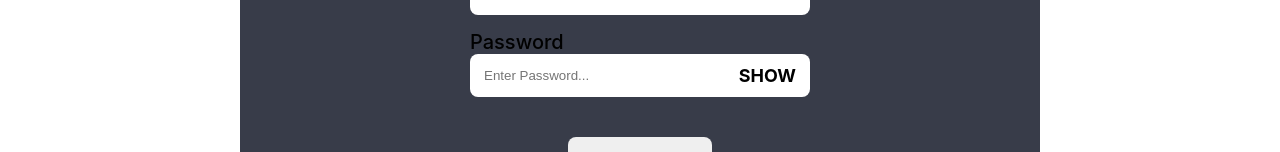
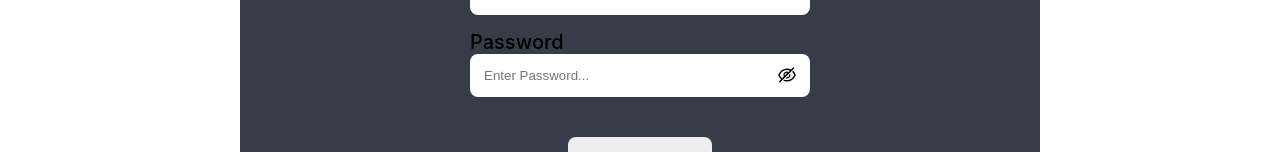
Before and after one commit to mikhail-na/goit-react-hw-08-phonebook, a React (Create React App) app: page /goit-react-hw-08-phonebook/login in a window 1280 px wide. Shown: the part 356-508 px from the top of the page. Built offline with nearby package versions, Linux system fonts and the light colour scheme.

Commit message:
changed hide/show btn at the pass input field

```diff
--- a/package.json
+++ b/package.json
@@ -4,6 +4,7 @@
   "private": true,
   "homepage": "https://mikhail-na.github.io/goit-react-hw-08-phonebook/",
   "dependencies": {
+    "@ant-design/icons": "^5.2.6",
     "@emotion/react": "^11.11.1",
     "@emotion/styled": "^11.11.0",
     "@mui/material": "^5.14.0",
--- a/src/index.css
+++ b/src/index.css
@@ -1,7 +1,7 @@
 @import-normalize; /* bring in normalize.css styles */
 
 body {
-  /* background-color: rgb(56, 60, 73); */
+  /* background-color: rgb(54, 60, 78); */
   margin: 0;
   font-family: -apple-system, BlinkMacSystemFont, 'Segoe UI', 'Roboto', 'Oxygen',
     'Ubuntu', 'Cantarell', 'Fira Sans', 'Droid Sans', 'Helvetica Neue',
--- a/src/pages/LoginPage/LoginPage.jsx
+++ b/src/pages/LoginPage/LoginPage.jsx
@@ -1,7 +1,7 @@
 import { useState } from "react";
 import { useDispatch } from "react-redux";
 import { logIn } from "redux/auth/authThunks";
-
+import { EyeInvisibleOutlined, EyeOutlined } from "@ant-design/icons";
 import { Layout } from "components/Layout/Layout";
 import { Form, Label, Input, PassInput, Div, Toggle, LinkToRegister, Span, Button, Header, Text} from "./LoginPage.module";
 
@@ -74,7 +74,7 @@ const LoginPage = () => {
                     value={password}
                         onChange={handleChange} />
                     <Toggle onClick={handlePassToggle}>
-                        {visible?"HIDE":"SHOW"}
+                        {visible ? <EyeOutlined /> : <EyeInvisibleOutlined/>}
                     </Toggle>
                 </Div>
 
--- a/src/pages/LoginPage/LoginPage.module.jsx
+++ b/src/pages/LoginPage/LoginPage.module.jsx
@@ -72,7 +72,8 @@ right: 14px;
 
 font-size:18px;
 font-weight:700;
-color: black;
+// color: white;
+
 
 
 cursor: pointer;
--- a/src/pages/RegisterPage/RegisterPage.jsx
+++ b/src/pages/RegisterPage/RegisterPage.jsx
@@ -1,7 +1,7 @@
 import { useState } from "react";
 import { useDispatch } from "react-redux";
 import {  register } from "redux/auth/authThunks";
-
+import { EyeInvisibleOutlined, EyeOutlined } from "@ant-design/icons";
 import { Layout } from "components/Layout/Layout";
 import { Form, Label, Div, Toggle, PassInput, Input, Button, Header, Text, Span, LinkToLoggin } from "./RegisterPage.module";
 // import { toast } from "react-toastify";
@@ -101,7 +101,7 @@ const RegisterPage = () => {
                     />
                     {/* {PassInput.value === 16 && toast.error("Password must be at least 16 characters")} */}
                     <Toggle onClick={handlePassToggle}>
-                        {visible ? "HIDE" : "SHOW"}
+                        {visible ? <EyeOutlined/> : <EyeInvisibleOutlined/>}
                     </Toggle>
                 </Div>
             </Label>
```
Also changed, not shown: 1 other file (tests, documents, lock files or other folders).
